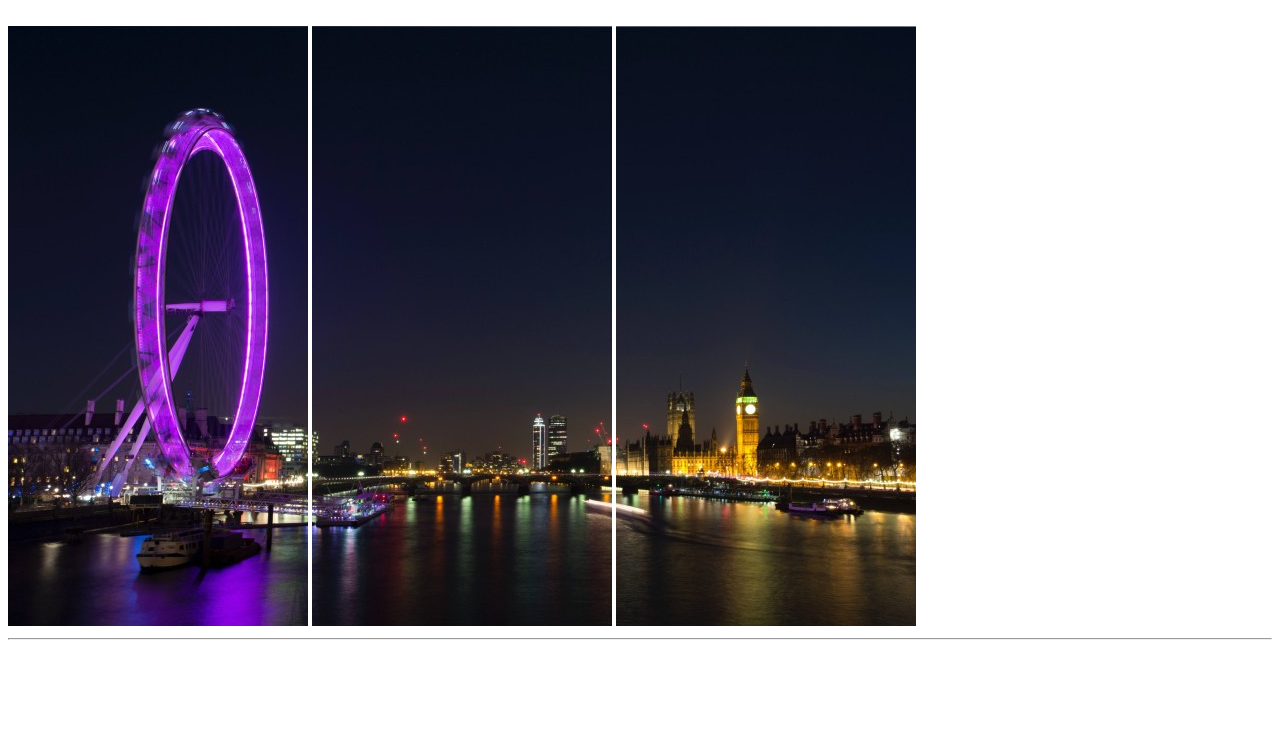
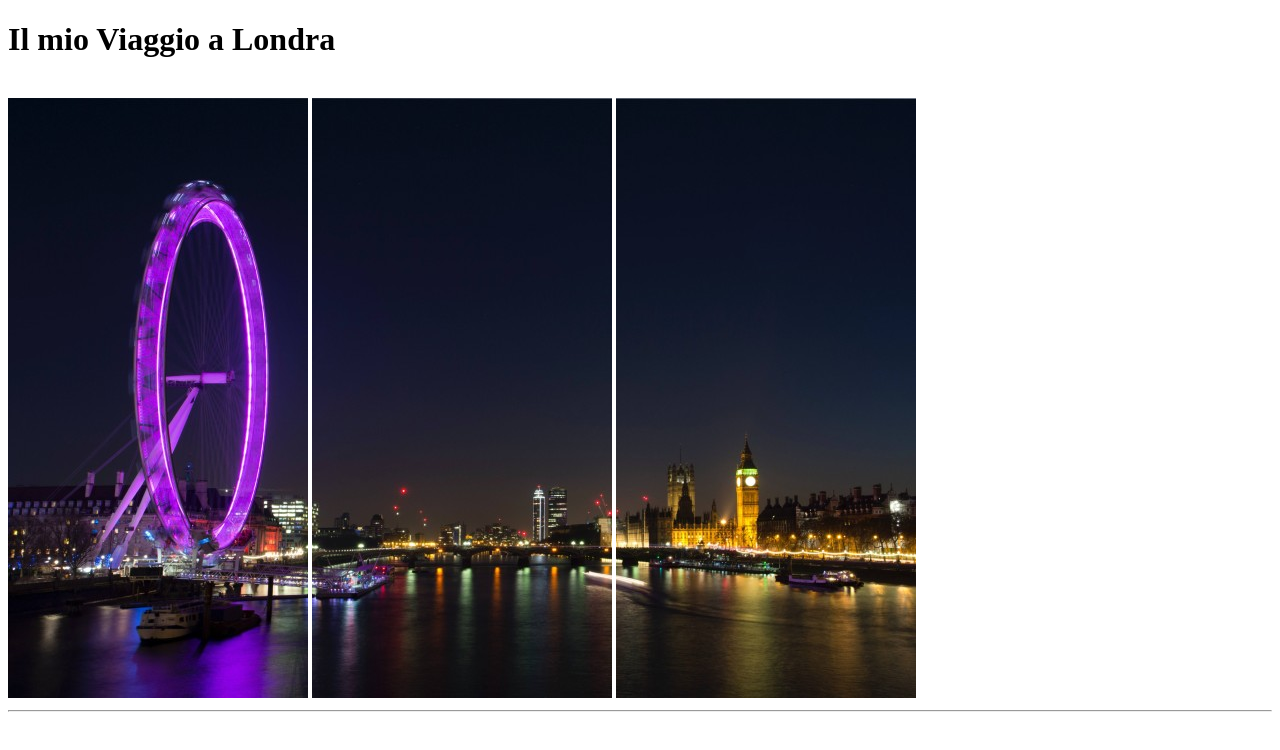
Before and after one commit to TiffanyElizabeth/html-london-trip, a plain HTML site: page index.html in a window 1280 px wide. Drawn offline with Linux system fonts and the light colour scheme.

Commit message:
fix: header

```diff
--- a/index.html
+++ b/index.html
@@ -4,13 +4,16 @@
     <meta charset="UTF-8">
     <meta name="viewport" content="width=device-width, initial-scale=1.0">
     <title>Il mio Viaggio a Londra</title>
-    <br>
-    <img src="img/pexels-bill-emrich-230794-0.jpg" alt="London 1">
-    <img src="img/pexels-bill-emrich-230794-1.jpg" alt="London 2">
-    <img src="img/pexels-bill-emrich-230794-2.jpg" alt="London 3">
 </head>
-<hr>
 <body>
+    <header>
+        <h1>Il mio Viaggio a Londra</h1>
+        <br>
+        <img src="img/pexels-bill-emrich-230794-0.jpg" alt="London 1">
+        <img src="img/pexels-bill-emrich-230794-1.jpg" alt="London 2">
+        <img src="img/pexels-bill-emrich-230794-2.jpg" alt="London 3">
+        <hr>
+    </header>
 
 </body>
 </html>
```
